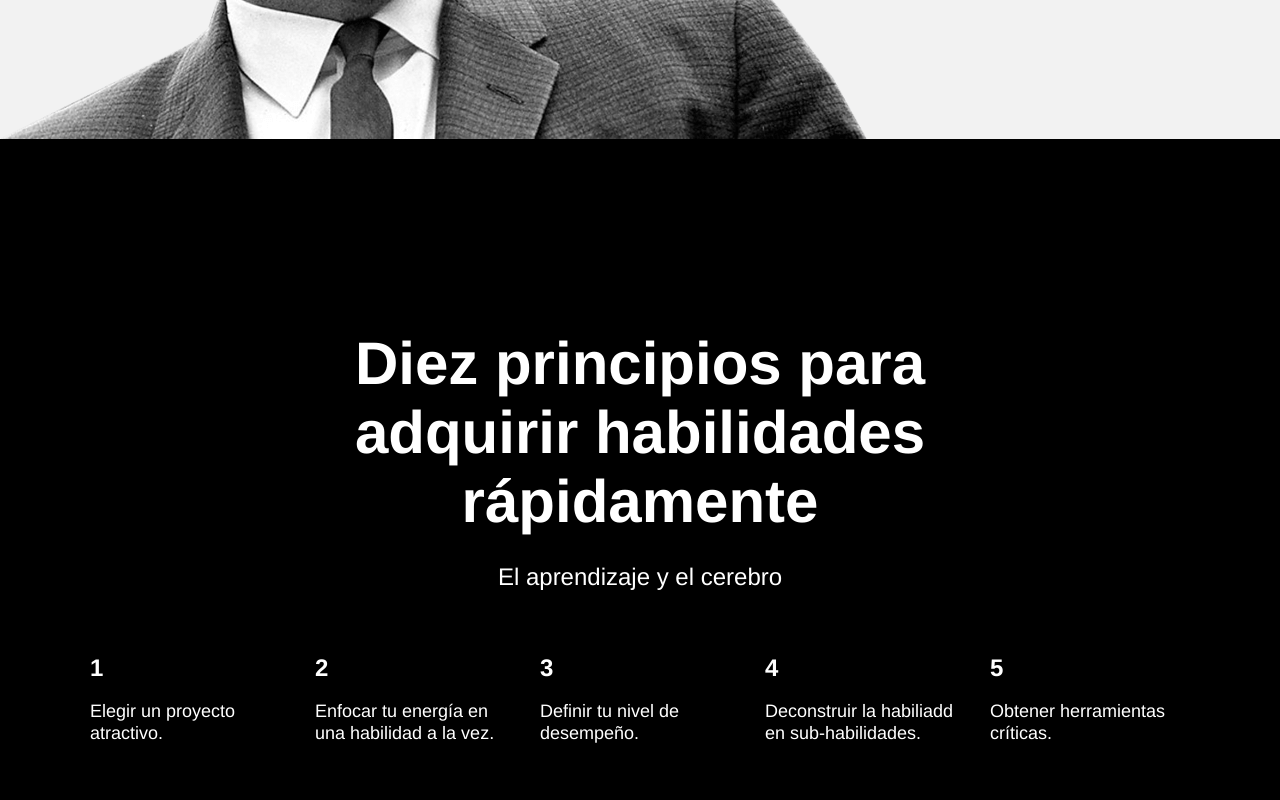
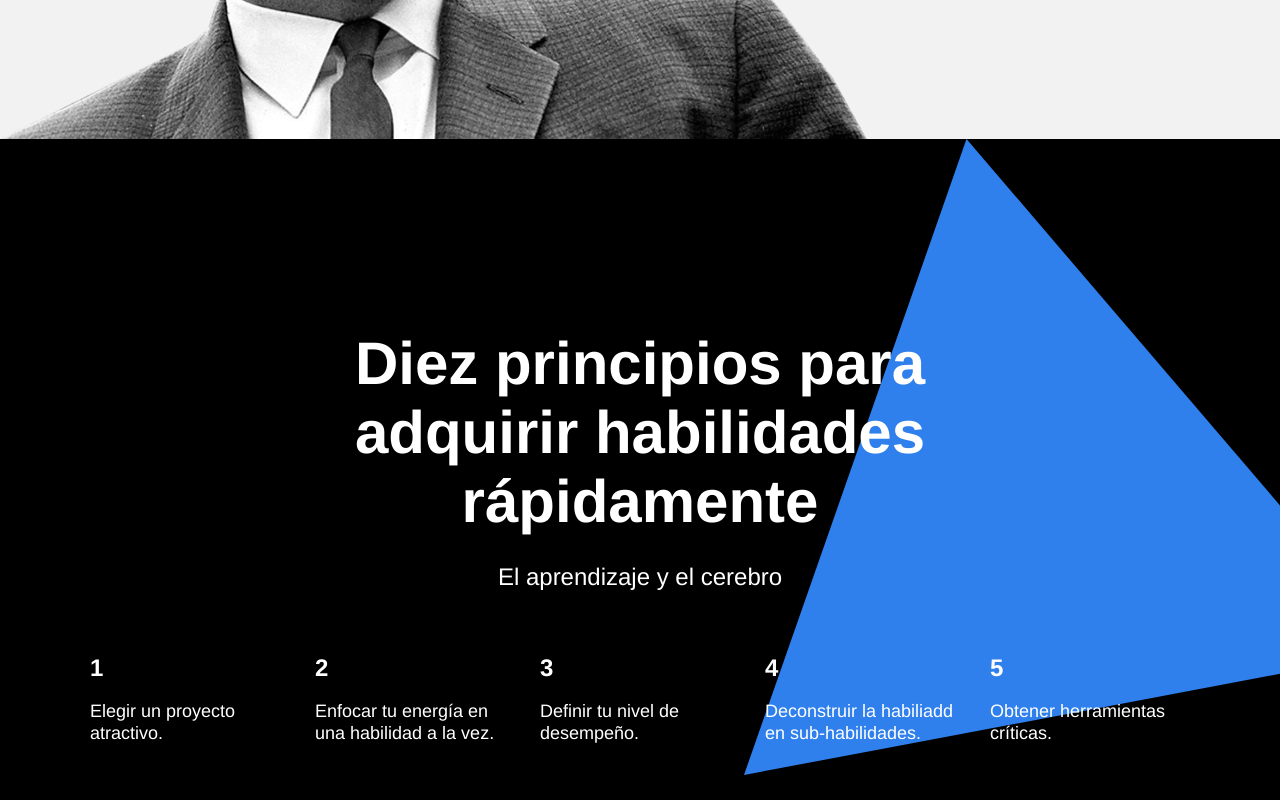
Before and after one commit to mmgonnar/web_project_1_es, a plain HTML site: page index.html in a window 1280 px wide. Shown: the part 3060-3860 px from the top of the page. Drawn offline with Linux system fonts and the light colour scheme.

Commit message:
docs(css): :memo: Added kaufman__triangle css file

```diff
--- /dev/null
+++ b/blocks/kaufman/__triangle/__triangle.css
@@ -0,0 +1,8 @@
+.kaufman__triangle {
+  position: absolute;
+  top: 0;
+  right: -124px;
+  width: 660px;
+  height: 636px;
+  z-index: -1;
+}
--- a/blocks/kaufman/kaufman.css
+++ b/blocks/kaufman/kaufman.css
@@ -1,5 +1,6 @@
 @import url(../section-title/section-title_theme_dark.css);
 @import url(../section-subtitle/section-subtitle_theme_dark.css);
+@import url(./__triangle/__triangle.css);
 
 .kaufman {
   margin: auto;
```
